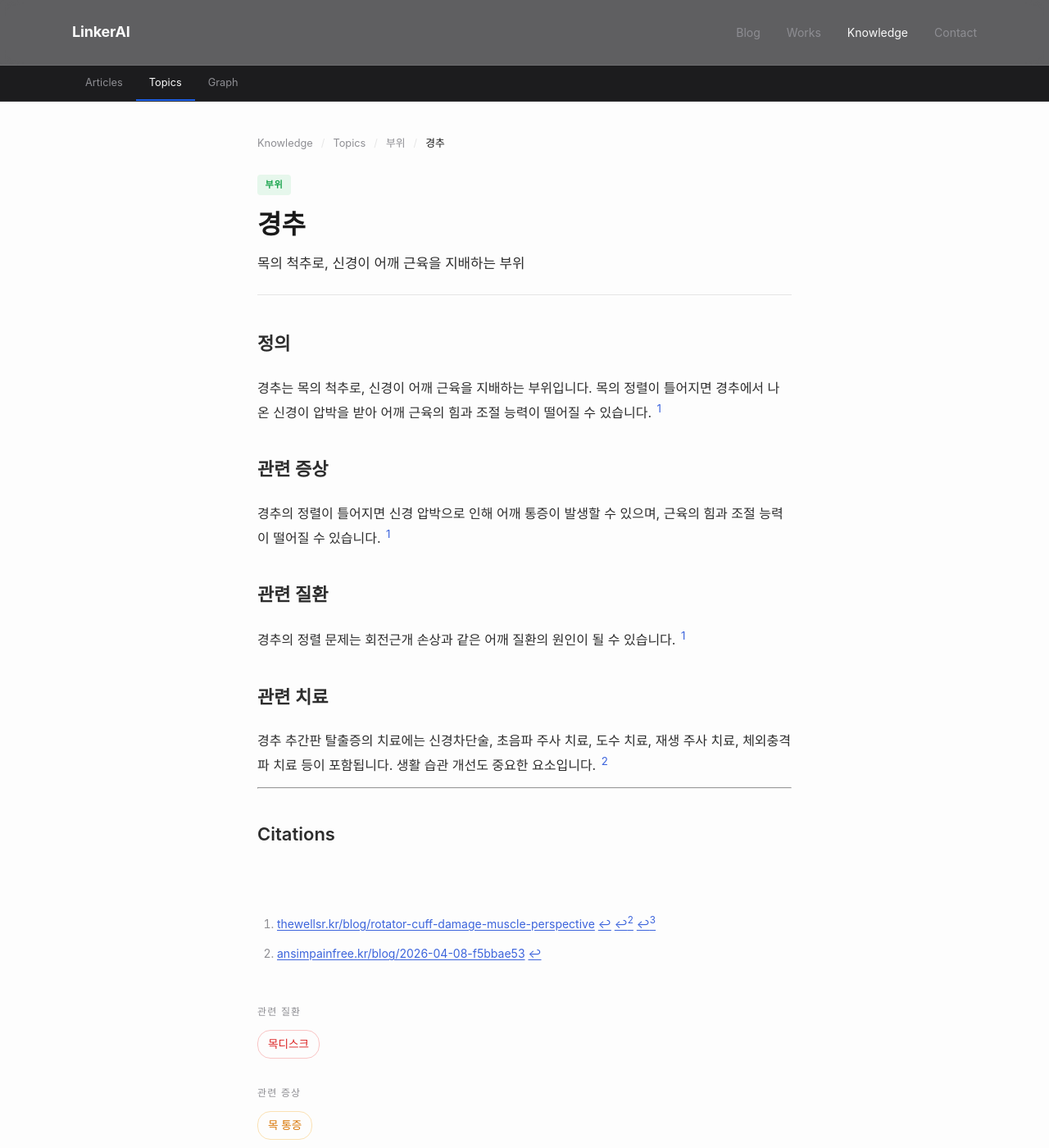
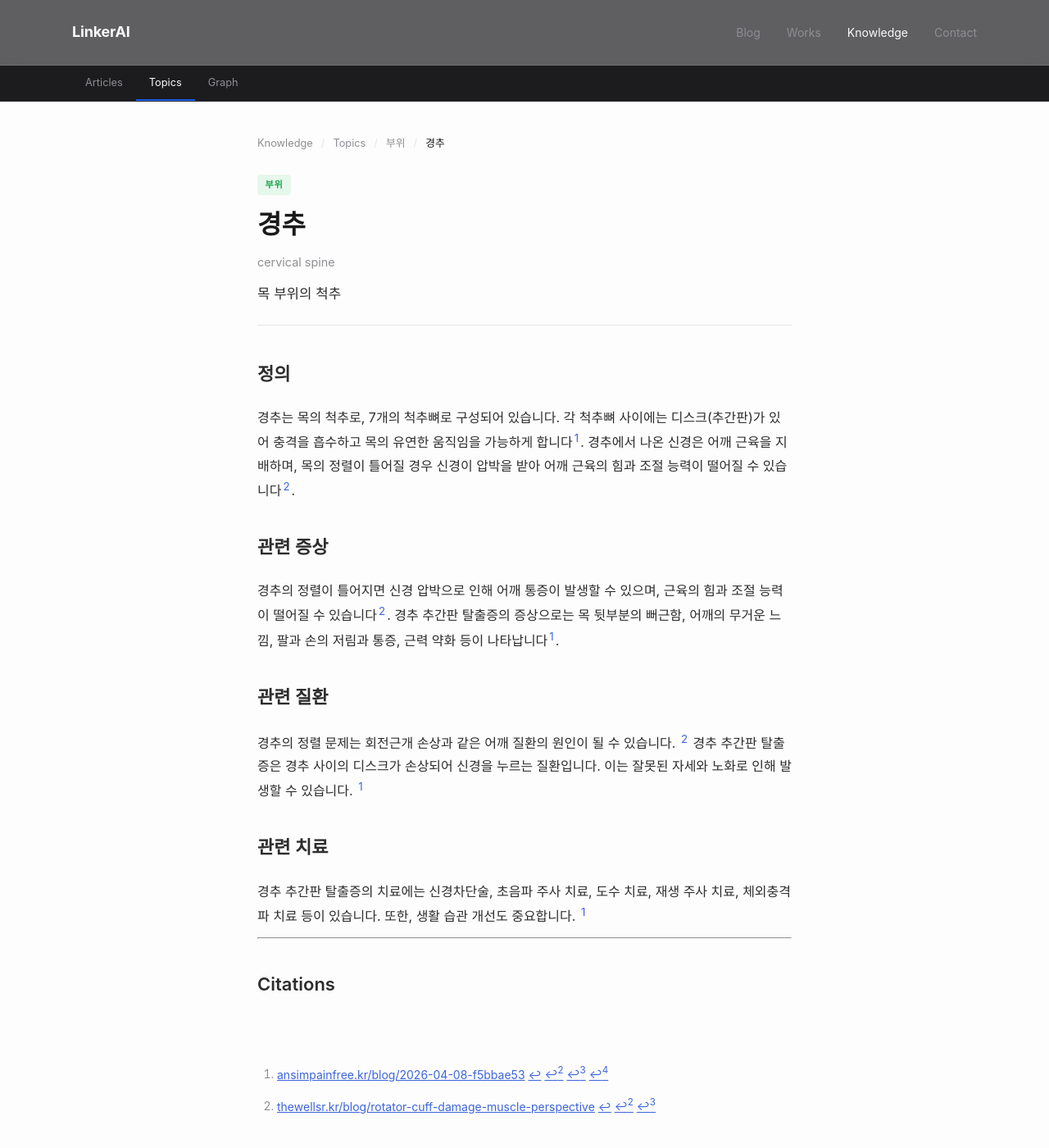
Before and after one commit to feelharmony/linkare-medical-knowledge, a Jekyll site: the page built from body-parts/cervical-spine.md, in a window 1280 px wide and 1400 px high. Shown: the whole window at 82% size. Built offline with Jekyll 4.4.1, drawn with Linux system fonts in a browser that asks for light colours; some web fonts are replaced; some of the changed text lies outside the part shown.

Commit message:
auto-sync entity: 경추 (cervical-spine) — finalize

```diff
--- a/body-parts/cervical-spine.md
+++ b/body-parts/cervical-spine.md
@@ -4,22 +4,23 @@ entity_id: cervical-spine
 entity_type: body_part
 permalink: /body-parts/cervical-spine/
 title: 경추
-description: '목의 척추로, 신경이 어깨 근육을 지배하는 부위'
-last_reviewed: '2026-04-23'
-source_count: 0
+description: 목 부위의 척추
+title_en: cervical spine
+last_reviewed: '2026-04-28'
+source_count: 1
 version: 2
 ---
 ## 정의
-경추는 목의 척추로, 신경이 어깨 근육을 지배하는 부위입니다. 목의 정렬이 틀어지면 경추에서 나온 신경이 압박을 받아 어깨 근육의 힘과 조절 능력이 떨어질 수 있습니다. [^1]
+경추는 목의 척추로, 7개의 척추뼈로 구성되어 있습니다. 각 척추뼈 사이에는 디스크(추간판)가 있어 충격을 흡수하고 목의 유연한 움직임을 가능하게 합니다[^2]. 경추에서 나온 신경은 어깨 근육을 지배하며, 목의 정렬이 틀어질 경우 신경이 압박을 받아 어깨 근육의 힘과 조절 능력이 떨어질 수 있습니다[^1].
 
 ## 관련 증상
-경추의 정렬이 틀어지면 신경 압박으로 인해 어깨 통증이 발생할 수 있으며, 근육의 힘과 조절 능력이 떨어질 수 있습니다. [^1]
+경추의 정렬이 틀어지면 신경 압박으로 인해 어깨 통증이 발생할 수 있으며, 근육의 힘과 조절 능력이 떨어질 수 있습니다[^1]. 경추 추간판 탈출증의 증상으로는 목 뒷부분의 뻐근함, 어깨의 무거운 느낌, 팔과 손의 저림과 통증, 근력 약화 등이 나타납니다[^2].
 
 ## 관련 질환
-경추의 정렬 문제는 회전근개 손상과 같은 어깨 질환의 원인이 될 수 있습니다. [^1]
+경추의 정렬 문제는 회전근개 손상과 같은 어깨 질환의 원인이 될 수 있습니다. [^1] 경추 추간판 탈출증은 경추 사이의 디스크가 손상되어 신경을 누르는 질환입니다. 이는 잘못된 자세와 노화로 인해 발생할 수 있습니다. [^2]
 
 ## 관련 치료
-경추 추간판 탈출증의 치료에는 신경차단술, 초음파 주사 치료, 도수 치료, 재생 주사 치료, 체외충격파 치료 등이 포함됩니다. 생활 습관 개선도 중요한 요소입니다. [^2]
+경추 추간판 탈출증의 치료에는 신경차단술, 초음파 주사 치료, 도수 치료, 재생 주사 치료, 체외충격파 치료 등이 있습니다. 또한, 생활 습관 개선도 중요합니다. [^2]
 
 ---
 
```
